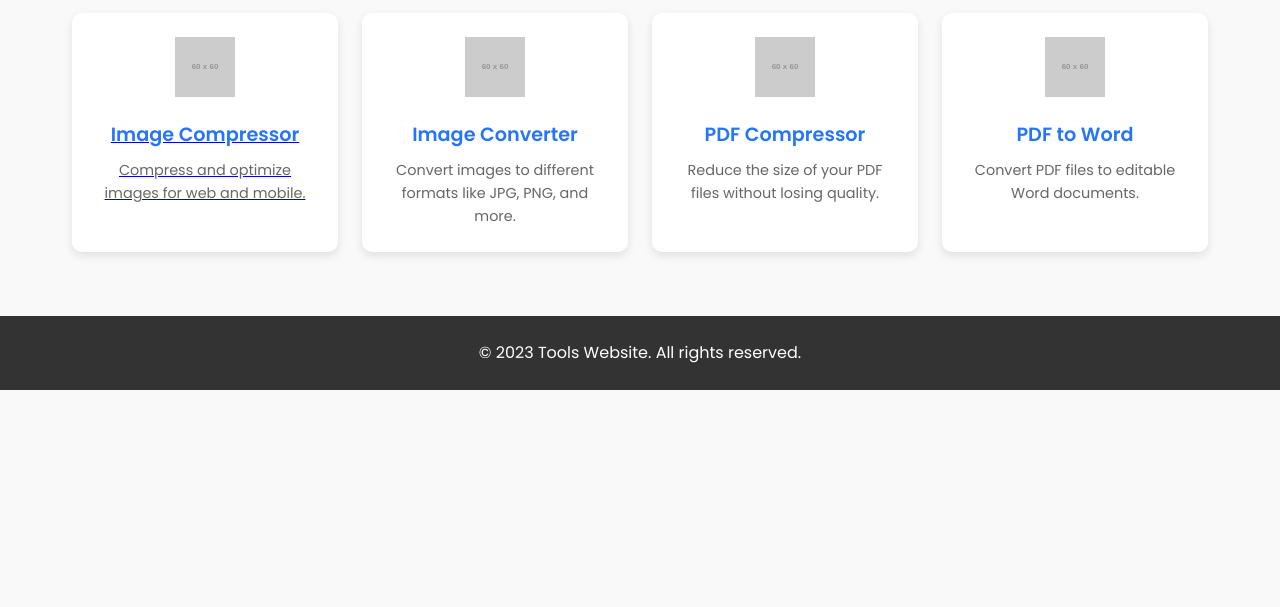
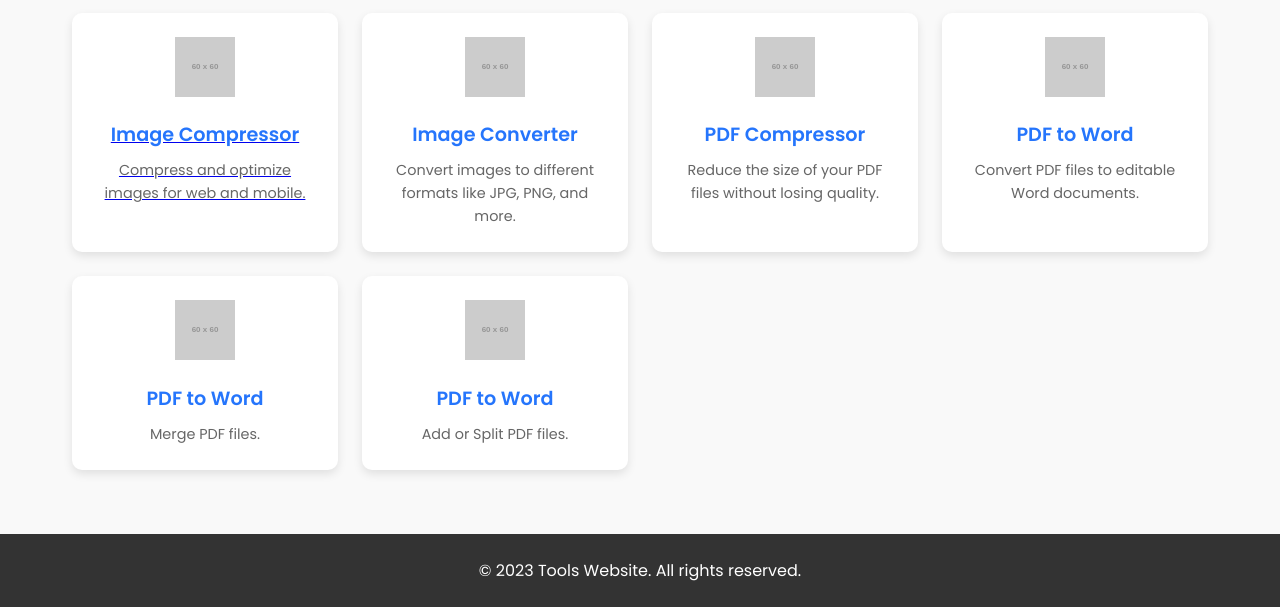
Before and after one commit to masteramu/Tool, a plain HTML site: page index.html in a window 1280 px wide. Shown: the part 437-1044 px from the top of the page. Before the commit the page ends 827 px from the top, so only its background shows below. Drawn offline with Linux system fonts and the light colour scheme; placeholder pictures from the web are drawn by us.

Commit message:
Update index.html

```diff
--- a/index.html
+++ b/index.html
@@ -208,6 +208,16 @@
                 <h3>PDF to Word</h3>
                 <p>Convert PDF files to editable Word documents.</p>
             </div>
+            <div class="tool-card">
+                <img src="https://via.placeholder.com/60" alt="Merge PDF">
+                <h3>PDF to Word</h3>
+                <p>Merge PDF files.</p>
+            </div>
+            <div class="tool-card">
+                <img src="https://via.placeholder.com/60" alt="Split PDF">
+                <h3>PDF to Word</h3>
+                <p>Add or Split PDF files.</p>
+            </div>
             <!-- Add more tools as needed -->
         </div>
     </section>
```
